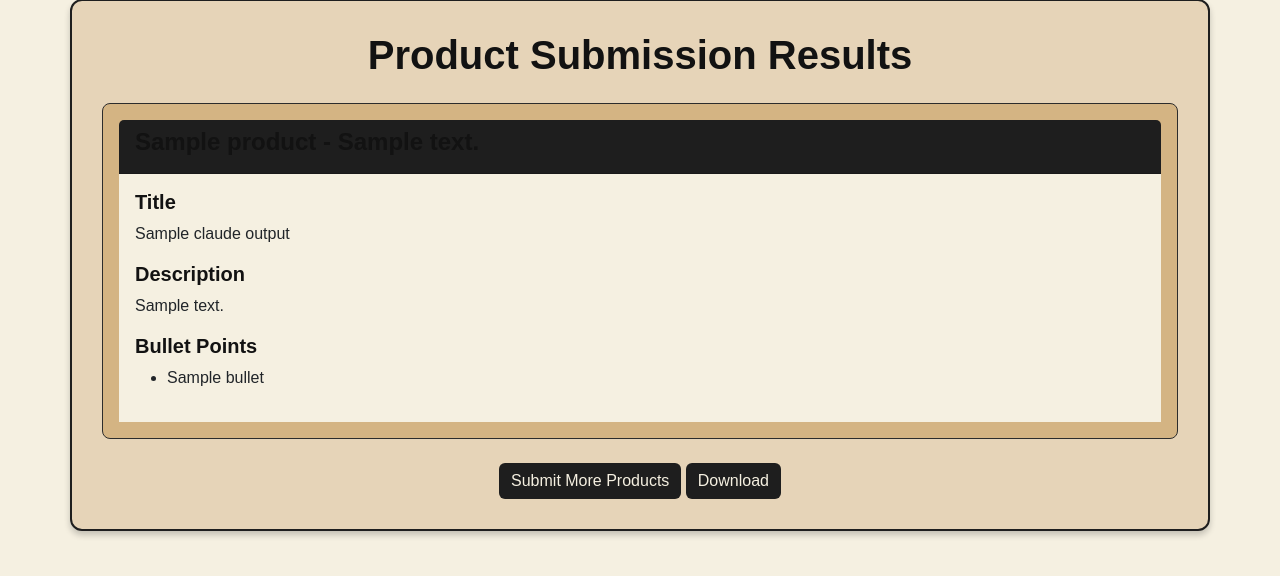
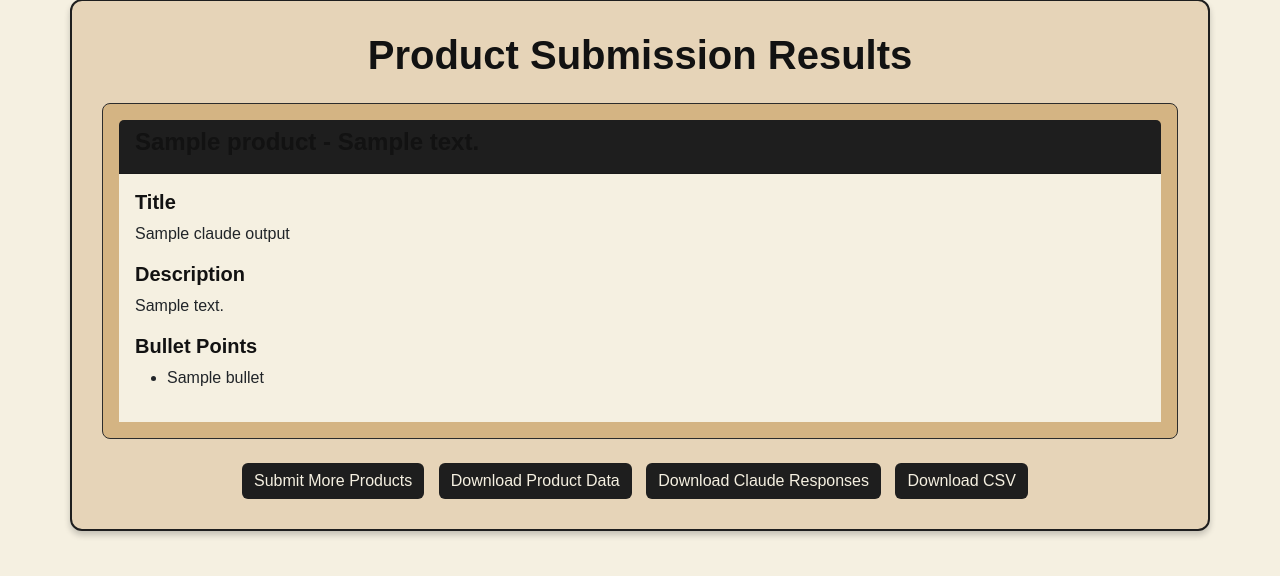
Before and after one commit to karthikeya-peeriga/claude-internal, a Flask app: template app/templates/results.html in a window 1280 px wide. Shown: the part 31-607 px from the top of the page. Run offline with Flask 3, Linux system fonts and the light colour scheme; the template is opened without the code that fills it: most values are stand-ins (such as "Sample title", 1, 10 or a date in 2020).

Commit message:
Added input template, Bulk listing base, downloading options for the output

```diff
--- a/app/app.py
+++ b/app/app.py
@@ -1,8 +1,11 @@
 import os
 import json
+import csv
 from datetime import datetime
-from flask import Flask, request, jsonify, render_template
+from io import StringIO
+from flask import Flask, request, jsonify, render_template, send_file, Response
 import anthropic
+import pandas as pd
 
 app = Flask(__name__)
 
@@ -18,6 +21,206 @@ client = anthropic.Anthropic(
 @app.route('/', methods=['GET'])
 def index():
     return render_template('index.html')
+
+@app.route('/download_input_template')
+def download_input_template():
+    # Create a string buffer to write CSV
+    si = StringIO()
+    cw = csv.writer(si)
+
+    # Define the headers
+    headers = [
+        'Brand Name', 'Category', 'Sub-Category',
+        'Brief Product Description', 'EAN Number',
+        'Model Number', 'Color', 'Material',
+        'Size (If applicable)', 'Key Attribute 1',
+        'Key Attribute 2', 'Key Attribute 3',
+        'Key Attribute 4', 'Key Attribute 5',
+        'Keywords'
+    ]
+
+    # Write headers
+    cw.writerow(headers)
+
+    # Optional: Add a sample row to guide users
+    sample_row = [
+        'Example Brand', 'Electronics', 'Smartphones',
+        'Powerful Smartphone with Advanced Features',
+        '1234567890', 'ModelXYZ', 'Black', 'Aluminum',
+        '6.1 inch', 'High-Resolution Camera',
+        '5G Enabled', 'Long Battery Life',
+        'Water Resistant', 'Wireless Charging',
+        'smartphone,mobile,tech'
+    ]
+    cw.writerow(sample_row)
+
+    # Prepare the response
+    return Response(
+        si.getvalue(),
+        mimetype='text/csv',
+        headers={
+            "Content-disposition": "attachment; filename=product_input_template.csv"
+        }
+    )
+
+@app.route('/download_file/<filename>')
+def download_file(filename):
+    try:
+        filepath = os.path.join(UPLOAD_FOLDER, filename)
+        return send_file(filepath, as_attachment=True)
+    except Exception as e:
+        return jsonify({
+            "status": "error",
+            "message": str(e)
+        }), 500
+
+@app.route('/download_claude_csv')
+def download_claude_csv():
+    # Get the filename passed in the query parameter
+    responses_filename = request.args.get('filename')
+
+    if not responses_filename:
+        return jsonify({"error": "No filename provided"}), 400
+
+    # Full path to the responses file
+    filepath = os.path.join(UPLOAD_FOLDER, responses_filename)
+
+    try:
+        # Read the JSON file
+        with open(filepath, 'r') as f:
+            claude_responses = json.load(f)
+
+        # Create a CSV string in memory
+        output = []
+
+        # Prepare CSV headers
+        headers = [
+            'Category', 'Sub Category', 'Brand Name', 'Model Number',
+            'Title', 'Description', 'Bullet 1', 'Bullet 2', 'Bullet 3',
+            'Bullet 4', 'Bullet 5'
+        ]
+
+        # Process each response
+        for response in claude_responses:
+            # Ensure we have a valid claude_output
+            if not isinstance(response.get('claude_output'), dict):
+                continue
+
+            # Prepare bullets (pad with empty strings if fewer than 5)
+            bullets = response['claude_output'].get('bullets', []) + [''] * 5
+            bullets = bullets[:5]  # Ensure only 5 bullets
+
+            # Create a row
+            row = [
+                response['product']['category'],
+                response['product']['sub_category'],
+                response['product']['brand_name'],
+                response['product']['model_number'],
+                response['claude_output'].get('title', ''),
+                response['claude_output'].get('description', ''),
+                *bullets  # Unpack the first 5 bullets
+            ]
+
+            output.append(row)
+
+        # Create a string buffer to write CSV
+        si = StringIO()
+        cw = csv.writer(si)
+
+        # Write headers and rows
+        cw.writerow(headers)
+        cw.writerows(output)
+
+        # Prepare the response
+        return Response(
+            si.getvalue(),
+            mimetype='text/csv',
+            headers={
+                "Content-disposition": f"attachment; filename={responses_filename.replace('.json', '.csv')}"
+            }
+        )
+
+    except Exception as e:
+        return jsonify({"error": str(e)}), 500
+
+@app.route('/bulk_upload', methods=['POST'])
+def bulk_upload():
+    try:
+        # Check if file is present
+        if 'csvFile' not in request.files:
+            return jsonify({"error": "No file uploaded"}), 400
+
+        file = request.files['csvFile']
+
+        # Check if filename is empty
+        if file.filename == '':
+            return jsonify({"error": "No selected file"}), 400
+
+        # Read the CSV file
+        # Use pandas to read the CSV file for more robust parsing
+        df = pd.read_csv(file)
+
+        # Validate required columns
+        required_columns = [
+            'Brand Name', 'Category', 'Brief Product Description',
+            'Model Number', 'Color', 'Material'
+        ]
+
+        # Check if all required columns exist
+        missing_columns = [col for col in required_columns if col not in df.columns]
+        if missing_columns:
+            return jsonify({
+                "error": f"Missing required columns: {', '.join(missing_columns)}"
+            }), 400
+
+        # Prepare lists for form submission
+        brand_names = df['Brand Name'].tolist()
+        categories = df['Category'].tolist()
+        sub_categories = df.get('Sub-Category', [''] * len(df)).tolist()
+        descriptions = df['Brief Product Description'].tolist()
+        ean_numbers = df.get('EAN Number', [''] * len(df)).tolist()
+        model_numbers = df['Model Number'].tolist()
+        colors = df['Color'].tolist()
+        materials = df['Material'].tolist()
+        sizes = df.get('Size (If applicable)', [''] * len(df)).tolist()
+        keywords = df.get('Keywords', [''] * len(df)).tolist()
+
+        # Prepare key attributes (if exists in CSV)
+        key_attributes = {}
+        for i in range(1, 6):
+            col_name = f'Key Attribute {i}'
+            if col_name in df.columns:
+                key_attributes[f'key_attribute_{i}[]'] = df[col_name].tolist()
+            else:
+                key_attributes[f'key_attribute_{i}[]'] = [''] * len(df)
+
+        # Create a new form-like request context
+        bulk_form_data = {
+            'brand_name[]': brand_names,
+            'category[]': categories,
+            'sub_category[]': sub_categories,
+            'brief_product_description[]': descriptions,
+            'ean_number[]': ean_numbers,
+            'model_number[]': model_numbers,
+            'color[]': colors,
+            'material[]': materials,
+            'size[]': sizes,
+            'keywords[]': keywords,
+            **key_attributes
+        }
+
+        # Override the request form data
+        request.form = bulk_form_data
+
+        # Call the existing submit_products route
+        return submit_products()
+
+    except Exception as e:
+        return jsonify({
+            "status": "error",
+            "message": str(e)
+        }), 500
+
 
 @app.route('/submit_products', methods=['POST'])
 def submit_products():
@@ -88,7 +291,7 @@ Key Features:
 
 Keywords: {keywords[i]}
 
-[Rest of the previous prompt content remains the same...]
+Create a compelling, SEO-optimized product listing that highlights unique features and benefits.
 '''
 
             # Make Claude API call
@@ -146,14 +349,24 @@ Keywords: {keywords[i]}
 
         # Generate unique filename with timestamp
         timestamp = datetime.now().strftime("%Y%m%d_%H%M%S")
-        filename = os.path.join(UPLOAD_FOLDER, f'products_{timestamp}.json')
+        products_filename = f'products_{timestamp}.json'
+        responses_filename = f'claude_responses_{timestamp}.json'
 
-        # Write to JSON file
-        with open(filename, 'w') as f:
+        # Write product data to JSON file
+        products_filepath = os.path.join(UPLOAD_FOLDER, products_filename)
+        with open(products_filepath, 'w') as f:
             json.dump(products, f, indent=4)
 
-        # Render results page with Claude API responses
-        return render_template('results.html', responses=claude_responses)
+        # Write Claude responses to JSON file
+        responses_filepath = os.path.join(UPLOAD_FOLDER, responses_filename)
+        with open(responses_filepath, 'w') as f:
+            json.dump(claude_responses, f, indent=4)
+
+        # Render results page with Claude API responses and filenames
+        return render_template('results.html',
+                               responses=claude_responses,
+                               products_filename=products_filename,
+                               responses_filename=responses_filename)
 
     except Exception as e:
         return jsonify({
--- a/app/templates/results.html
+++ b/app/templates/results.html
@@ -59,6 +59,7 @@
             background-color: var(--black-medium);
             color: var(--beige-lightest);
             border: none;
+            margin-right: 10px;
         }
         .btn-secondary:hover {
             background-color: var(--black-dark);
@@ -72,12 +73,12 @@
         {% for response in responses %}
         <div class="result-card card p-3">
             <div class="card-header">
-                <h4>{{ response.product.brand_name }} - {{ response.product.brief_product_description }}</h4>
+                <h4>{{ response.product.brand_name }} - {{ response.product.description }}</h4>
             </div>
             <div class="card-body">
-                {% if 'Error' in response.claude_output %}
+                {% if 'error' in response.claude_output %}
                     <div class="alert alert-danger">
-                        <strong>API Error:</strong> {{ response.claude_output }}
+                        <strong>API Error:</strong> {{ response.claude_output.error }}
                     </div>
                 {% else %}
                     <div class="mb-3">
@@ -103,7 +104,9 @@
 
         <div class="text-center mt-4">
             <a href="/" class="btn btn-secondary">Submit More Products</a>
-            <a href="/" class="btn btn-secondary">Download</a>
+            <a href="{{ url_for('download_file', filename=products_filename) }}" class="btn btn-secondary">Download Product Data</a>
+            <a href="{{ url_for('download_file', filename=responses_filename) }}" class="btn btn-secondary">Download Claude Responses</a>
+            <a href="{{ url_for('download_claude_csv', filename=responses_filename) }}" class="btn btn-secondary">Download CSV</a>
         </div>
 
     </div>
```
Also changed, not shown: app/product_submissions/claude_responses_20241209_032636.json (added, +36 -0 lines), app/product_submissions/products_20241209_032636.json (renamed from app/product_submissions/products_20241209_030406.json, +0 -21 lines), app/templates/index.html (+24 -2 lines).
